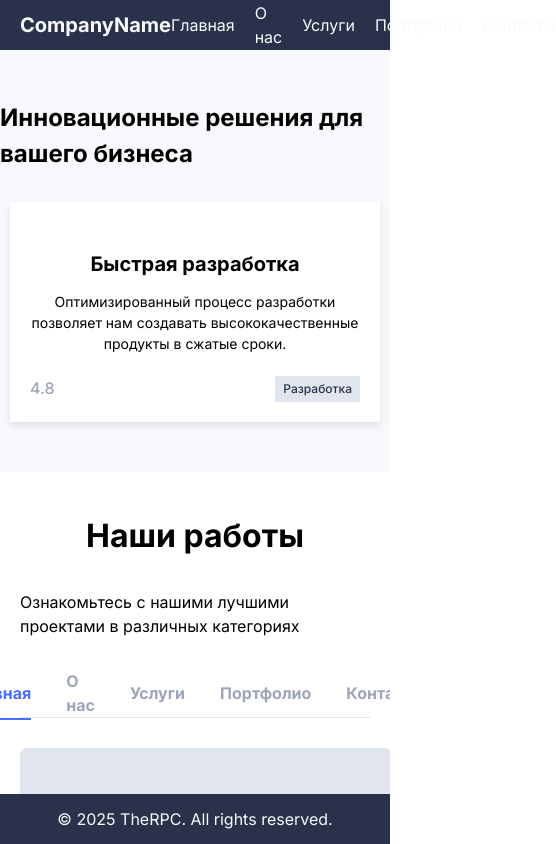
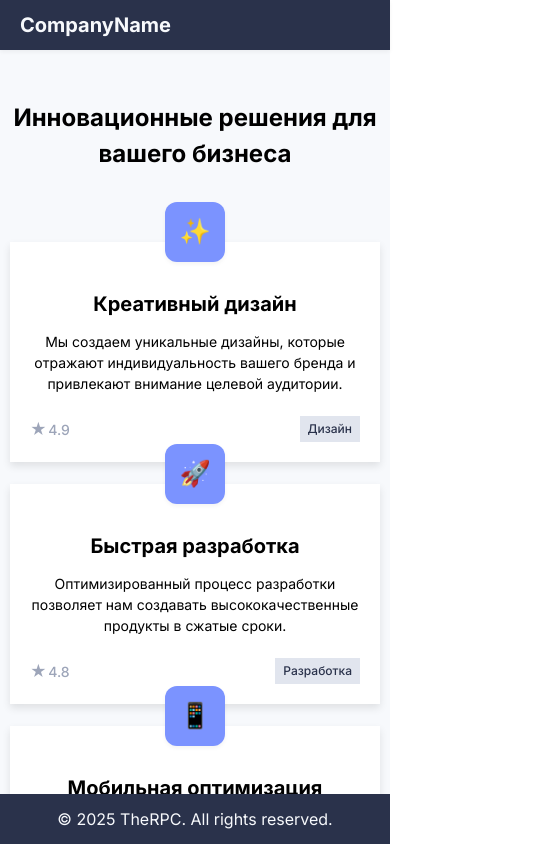
Before and after one commit to iZeevens/testWork2, a React (Vite) app: page / in a window 390 px wide. Shown: the whole page, 556 px wide, since content can reach past the window. Built offline with nearby package versions, Linux system fonts and the light colour scheme; a web font is replaced by a local one.

Commit message:
feat: add mobile adaptive

```diff
--- a/src/assets/data/example.ts
+++ b/src/assets/data/example.ts
@@ -1,5 +1,6 @@
 const featureData = [
 	{
+		icon: '✨',
 		title: 'Креативный дизайн',
 		description:
 			'Мы создаем уникальные дизайны, которые отражают индивидуальность вашего бренда и привлекают внимание целевой аудитории.',
@@ -7,6 +8,7 @@ const featureData = [
 		category: 'Дизайн',
 	},
 	{
+		icon: '🚀',
 		title: 'Быстрая разработка',
 		description:
 			'Оптимизированный процесс разработки позволяет нам создавать высококачественные продукты в сжатые сроки.',
@@ -14,6 +16,7 @@ const featureData = [
 		category: 'Разработка',
 	},
 	{
+		icon: '📱',
 		title: 'Мобильная оптимизация',
 		description:
 			'Все наши проекты адаптированы для любых устройств, обеспечивая идеальный пользовательский опыт на любом экране.',
--- a/src/assets/scss/base/_global.scss
+++ b/src/assets/scss/base/_global.scss
@@ -1,3 +1,5 @@
+@use "@scss/base/variables" as *;
+
 * {
 	box-sizing: border-box;
 }
@@ -23,5 +25,8 @@ body {
 	width: 100%;
 	max-width: 1154px;
 	margin: 0 auto;
-	padding: 0 20px;
+
+	@media (max-width: $breakpoint-desktop) {
+    padding: 0 20px;
+  }
 }
--- a/src/components/FeatureCard/FeatureCard.module.scss
+++ b/src/components/FeatureCard/FeatureCard.module.scss
@@ -3,16 +3,36 @@
 .card {
   display: flex;
   flex-direction: column;
-  width: 370px;
+  min-width: 340px;
+  max-width: 370px;
+  width: 100%;
   padding: 20px;
   text-align: center;
   background-color: $white;
   box-shadow: $shadow-md;
   cursor: pointer;
   transition: box-shadow 0.3s ease;
+  position: relative;
 
   &:hover {
     box-shadow: $shadow-lg;
+  }
+
+  .icon {
+    position: absolute;
+    display: flex;
+    align-items: center;
+    justify-content: center;
+    font-size: 25px;
+    font-weight: $font-bold;
+    background-color: $color-primary-light;
+    width: 60px;
+    height: 60px;
+    box-shadow: $shadow-sm;
+    border-radius: $radius-lg;
+    top: -10px;
+    left: 50%;
+    transform: translate(-50%, -50%);
   }
 
   .title {
@@ -33,9 +53,20 @@
     justify-content: space-between;
 
     .rating {
+      display: flex;
+      align-items: center;
+      gap: 1.5px;
       color: $color-gray-dark;
-      font-size: $font-md;
-      font-weight: $font-medium;
+
+      .ratingText {
+        font-size: $font-sm;
+        font-weight: $font-medium;
+      }
+
+      .ratingStar {
+        font-size: $font-md;
+        font-weight: $font-regular;
+      }
     }
 
     .category {
--- a/src/components/FeatureCard/FeatureCard.tsx
+++ b/src/components/FeatureCard/FeatureCard.tsx
@@ -17,11 +17,14 @@ export default function FeatureCard({
 }: IServiceCardProps) {
 	return (
 		<div className={s.card}>
-			{/* <div className={s.icon}>{icon}</div> */}
+			<div className={s.icon}>{icon}</div>
 			<h3 className={s.title}>{title}</h3>
 			<p className={s.description}>{description}</p>
 			<div className={s.footer}>
-				<span className={s.rating}> {rating}</span>
+				<div className={s.rating}>
+					<span className={s.ratingStar}>★</span>
+					<span className={s.ratingText}> {rating}</span>
+				</div>
 				<span className={s.category}>{category}</span>
 			</div>
 		</div>
--- a/src/components/FeatureSection/FeatureSection.module.scss
+++ b/src/components/FeatureSection/FeatureSection.module.scss
@@ -14,11 +14,14 @@
   .title {
     font-size: $font-xl;
     font-weight: $font-bold;
-    margin-bottom: 30px;
+    margin-bottom: 70px;
+    text-align: center;
   }
 
   .flex {
     display: flex;
+    flex-wrap: wrap;
+    justify-content: center;
     gap: 22px;
   }
 }
--- a/src/components/FeatureSection/FeatureSection.tsx
+++ b/src/components/FeatureSection/FeatureSection.tsx
@@ -10,7 +10,7 @@ export default function HeroSection() {
 				<h3 className={s.title}>Инновационные решения для вашего бизнеса</h3>
 				<div className={s.flex}>
 					{featureData.map((feature) => (
-						<FeatureCard icon="bla bla" {...feature} />
+						<FeatureCard {...feature} />
 					))}
 				</div>
 			</div>
--- a/src/components/Header/Header.module.scss
+++ b/src/components/Header/Header.module.scss
@@ -48,5 +48,15 @@
         left: 0;
       }
     }
+
+    @media (max-width: 600px) {
+      display: none;
+    }
+  }
+
+  @media (max-width: $breakpoint-tablet) {
+    position: sticky;
+    top: 0;
+    z-index: 1000;
   }
 }
--- a/src/components/ServicesCard/ServicesCard.module.scss
+++ b/src/components/ServicesCard/ServicesCard.module.scss
@@ -1,7 +1,9 @@
 @use "@scss/base/variables" as *;
 
 .card {
-  width: 372px;
+  max-width: 372px;
+  min-width: 342px;
+  width: 100%;
   height: 262px;
   border-radius: $radius-md;
   background-color: $color-gray;
--- a/src/components/ServicesNavigation/ServicesNavigation.module.scss
+++ b/src/components/ServicesNavigation/ServicesNavigation.module.scss
@@ -33,4 +33,10 @@
     }
 
   }
+
+  @media (max-width: $breakpoint-tablet) {
+    overflow-x: scroll;
+    white-space: nowrap;
+    scrollbar-width: none;
+  }
 }
--- a/src/components/ServicesSection/ServicesSection.module.scss
+++ b/src/components/ServicesSection/ServicesSection.module.scss
@@ -19,12 +19,14 @@
   .subtitle {
     font-size: $font-md;
     font-weight: $font-regular;
+    text-align: center;
   }
 
   .grid {
     width: 100%;
     display: grid;
-    grid-template-columns: repeat(auto-fill, minmax(300px, 1fr));
+    justify-items: center;
+    grid-template-columns: repeat(auto-fill, minmax(clamp(340px, 100%, 371px), 1fr));
     gap: 20px;
   }
 }
```
